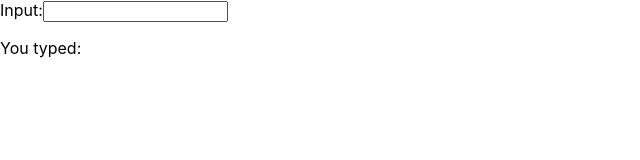
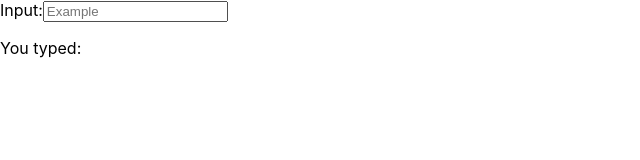
Before and after one commit to patricio0312rev/react-testing-typescript, a React (Create React App) app: page / in a window 1280 px wide. Shown: the top 160 px of the page, without its empty margins (0-640 px from the left). Built offline with nearby package versions, Linux system fonts and the light colour scheme.

Commit message:
Probando metodos de seleccion de input por placeholder, label y contenido

```diff
--- a/src/App.tsx
+++ b/src/App.tsx
@@ -26,7 +26,7 @@ function CustomInput({ children, value, onChange }: CustomInputProps) {
   return(
     <div>
       <label htmlFor='search'>{children}</label>
-      <input id='search' type='text' value={value} onChange={onChange} />
+      <input placeholder='Example' id='search' type='text' value={value} onChange={onChange} />
     </div>
   )
 }
```
Also changed, not shown: 1 other file (tests, documents, lock files or other folders).
